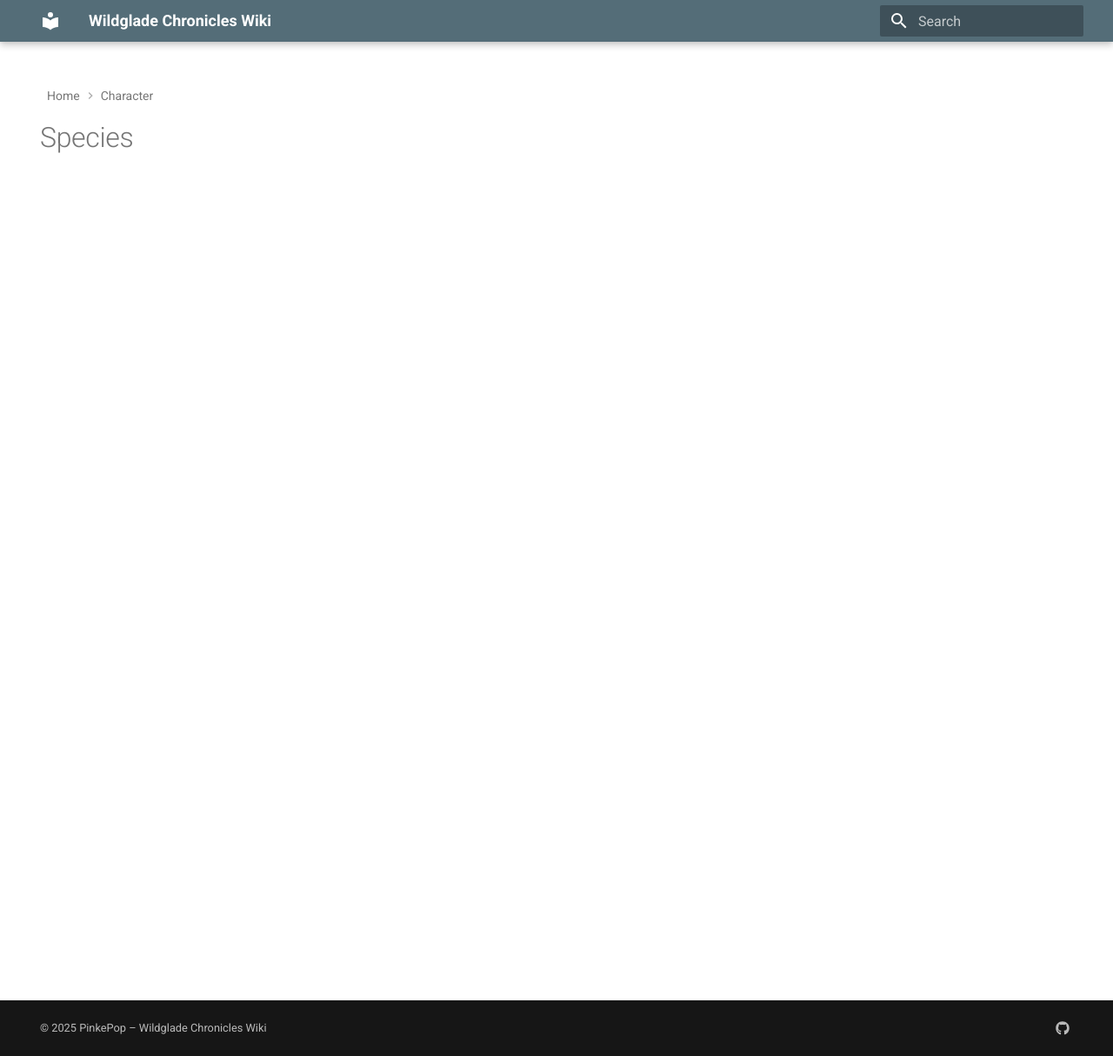
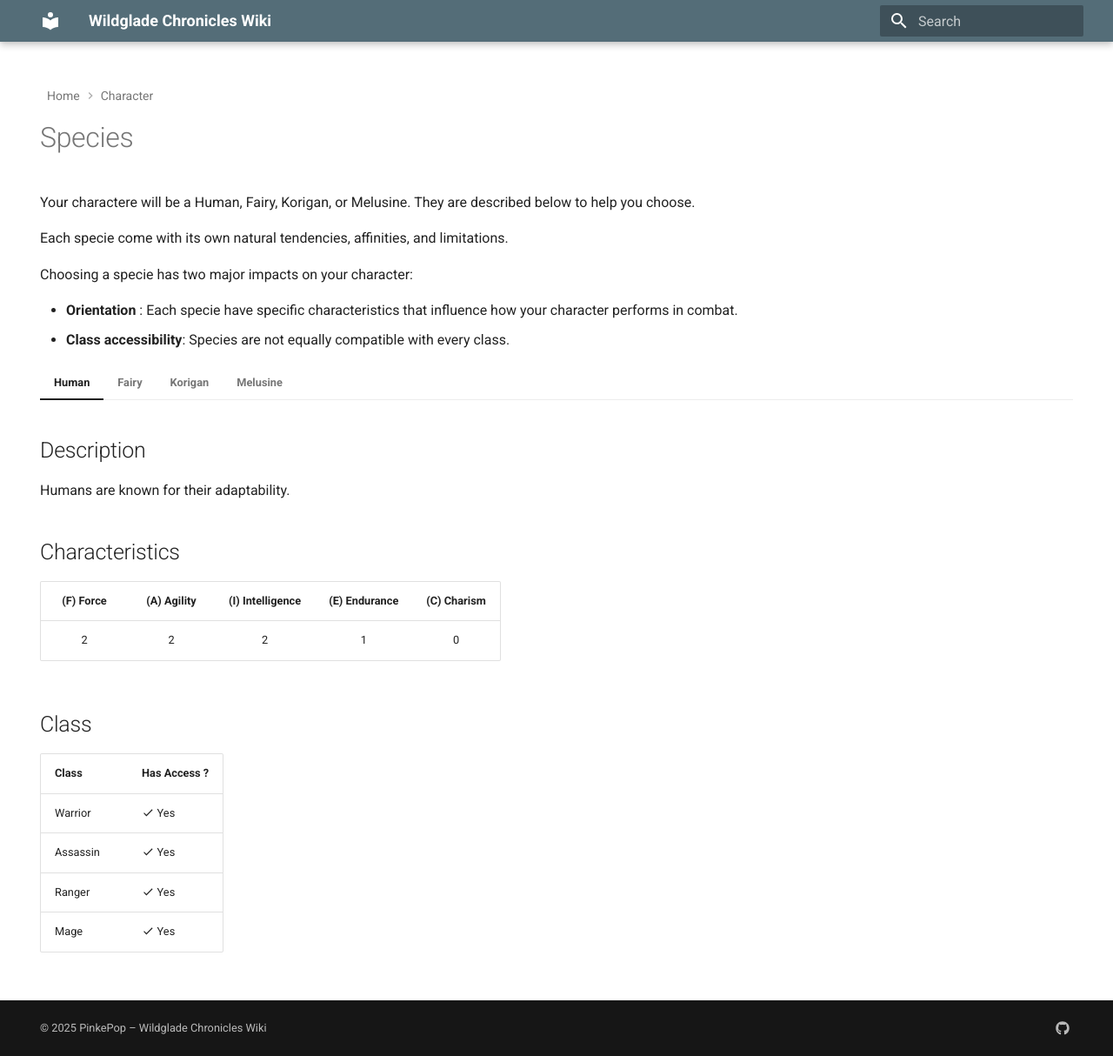
Before and after one commit to PinkePop/wildglade-wiki, an MkDocs documentation site: the page built from docs/character/species.md, in a window 1280 px wide and 1214 px high. Shown: the whole window at 87% size. Built offline with MkDocs 1.6.1 and Material for MkDocs 9.7.7, drawn with Linux system fonts in a browser that asks for light colours.

Commit message:
Start of the wiki for characters

```diff
--- a/docs/character/species.md
+++ b/docs/character/species.md
@@ -6,3 +6,98 @@ hide:
 ---
 
 # Species
+
+Your charactere will be a Human, Fairy, Korigan, or Melusine. They are described below to help you choose.
+
+Each specie come with its own natural tendencies, affinities, and limitations.
+
+Choosing a specie has two major impacts on your character:
+
+- **Orientation** :
+  Each specie have specific characteristics that influence how your character performs in combat.
+- **Class accessibility**:
+  Species are not equally compatible with every class.
+
+=== "Human"
+
+    ## Description
+
+    Humans are known for their adaptability.
+
+    ## Characteristics
+
+    | (F) Force | (A) Agility | (I) Intelligence | (E) Endurance | (C) Charism |
+    | :---: | :---: | :---: | :---: | :---: |
+    | 2 | 2 | 2 | 1 | 0 |
+
+    ## Class
+
+    | Class | Has Access ? |
+    | :------- | :----------- |
+    | Warrior | :material-check: Yes |
+    | Assassin | :material-check: Yes |
+    | Ranger | :material-check: Yes |
+    | Mage | :material-check: Yes |
+
+=== "Fairy"
+
+    ## Description
+
+    Fairies are nimble, graceful, and finely attuned to subtle flows of magic.
+
+    ## Characteristics
+
+    | (F) Force | (A) Agility | (I) Intelligence | (E) Endurance | (C) Charism |
+    | :---: | :---: | :---: | :---: | :---: |
+    | 1 | 2 | 3 | 1 | 0 |
+
+    ## Class
+
+    | Class | Has Access ? |
+    | :------- | :----------- |
+    | Warrior | :material-check: Yes |
+    | Assassin | :material-cancel: No |
+    | Ranger | :material-check: Yes |
+    | Mage | :material-check: Yes |
+
+=== "Korigan"
+
+    ## Description
+
+    Korigans are small, agile, and notoriously mischievous.
+
+    ## Characteristics
+
+    | (F) Force | (A) Agility | (I) Intelligence | (E) Endurance | (C) Charism |
+    | :---: | :---: | :---: | :---: | :---: |
+    | 1 | 3 | 2 | 1 | 0 |
+
+    ## Class
+
+    | Class | Has Access ? |
+    | :------- | :----------- |
+    | Warrior | :material-cancel: No |
+    | Assassin | :material-check: Yes |
+    | Ranger | :material-check: Yes |
+    | Mage | :material-check: Yes |
+
+=== "Melusine"
+
+    ## Description
+
+    Melusines are serpentine beings with powerful muscles and instinctive combat reflexes.
+
+    ## Characteristics
+
+    | (F) Force | (A) Agility | (I) Intelligence | (E) Endurance | (C) Charism |
+    | :---: | :---: | :---: | :---: | :---: |
+    | 2 | 1 | 1 | 3 | 0 |
+
+    ## Class
+
+    | Class | Has Access ? |
+    | :------- | :----------- |
+    | Warrior | :material-check: Yes |
+    | Assassin | :material-check: Yes |
+    | Ranger | :material-check: Yes |
+    | Mage | :material-cancel: No |
--- a/mkdocs.yml
+++ b/mkdocs.yml
@@ -22,7 +22,7 @@ extra:
       name: PinkePop
 
 extra_css:
-  - assets/extra.css
+  - styles/extra.css
 
 copyright: "&copy; 2025 PinkePop – Wildglade Chronicles Wiki"
 
@@ -33,8 +33,11 @@ markdown_extensions:
   - attr_list
   - md_in_html
   - admonition
+  - tables
   - pymdownx.details
   - pymdownx.superfences
+  - pymdownx.tabbed:
+      alternate_style: true
   - pymdownx.emoji:
       emoji_index: !!python/name:material.extensions.emoji.twemoji
       emoji_generator: !!python/name:material.extensions.emoji.to_svg
```
Also changed, not shown: docs/character/class.md (+34 -0 lines), docs/styles/extra.css (renamed from docs/assets/extra.css).
